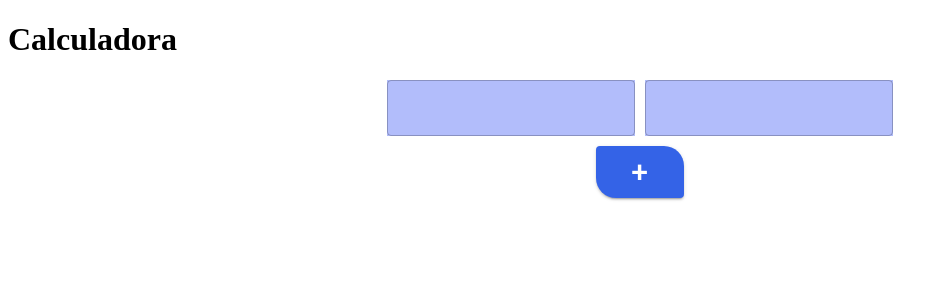
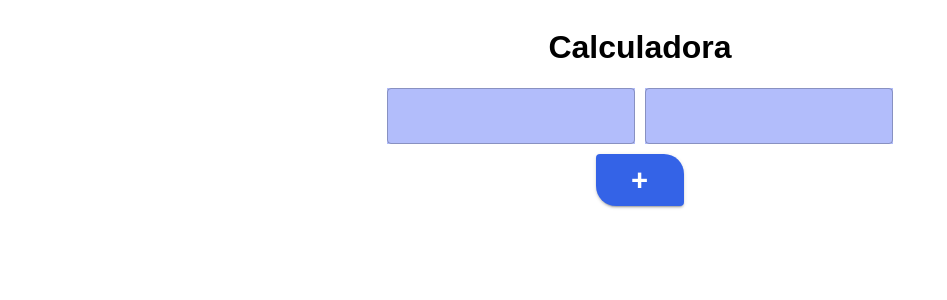
Before and after one commit to ArthurMTS/calculadora, a React (Create React App) app: page / in a window 1280 px wide. Shown: the top 300 px of the page, without its empty margins (0-947 px from the left). Built offline with nearby package versions, Linux system fonts and the light colour scheme; the HTML template or start-up script is replaced by a standard one.

Commit message:
style: calculator is a feature

```diff
--- a/src/components/App/App.tsx
+++ /dev/null
@@ -1,10 +0,0 @@
-import Calculator from '../Calculator';
-
-export const App = () => {
-  return (
-    <div>
-      <h1>Calculadora</h1>
-      <Calculator />
-    </div>
-  );
-}
--- a/src/components/App/index.tsx
+++ /dev/null
@@ -1,3 +0,0 @@
-import { App } from './App';
-
-export default App;
--- a/src/components/Calculator/Calculator.tsx
+++ b/src/features/Calculator/Calculator.tsx
@@ -16,6 +16,7 @@ export const Calculator = () => {
 
   return (
     <Box className={styles.calculator}>
+      <h1>Calculadora</h1>
       <Box className={styles.inputBox}>
         <TextField
           className={styles.input}
--- a/src/index.tsx
+++ b/src/index.tsx
@@ -1,12 +1,13 @@
 import React from 'react';
 import ReactDOM from 'react-dom';
 
-import App from './components/App';
+import Calculator from './features/Calculator';
+
 import reportWebVitals from './reportWebVitals';
 
 ReactDOM.render(
   <React.StrictMode>
-    <App />
+    <Calculator />
   </React.StrictMode>,
   document.getElementById('root')
 );
```
Also changed, not shown: src/features/Calculator/Calculator.styles.tsx (renamed from src/components/Calculator/Calculator.styles.tsx), src/features/Calculator/index.tsx (renamed from src/components/Calculator/index.tsx), 1 other file (tests, documents, lock files or other folders).
